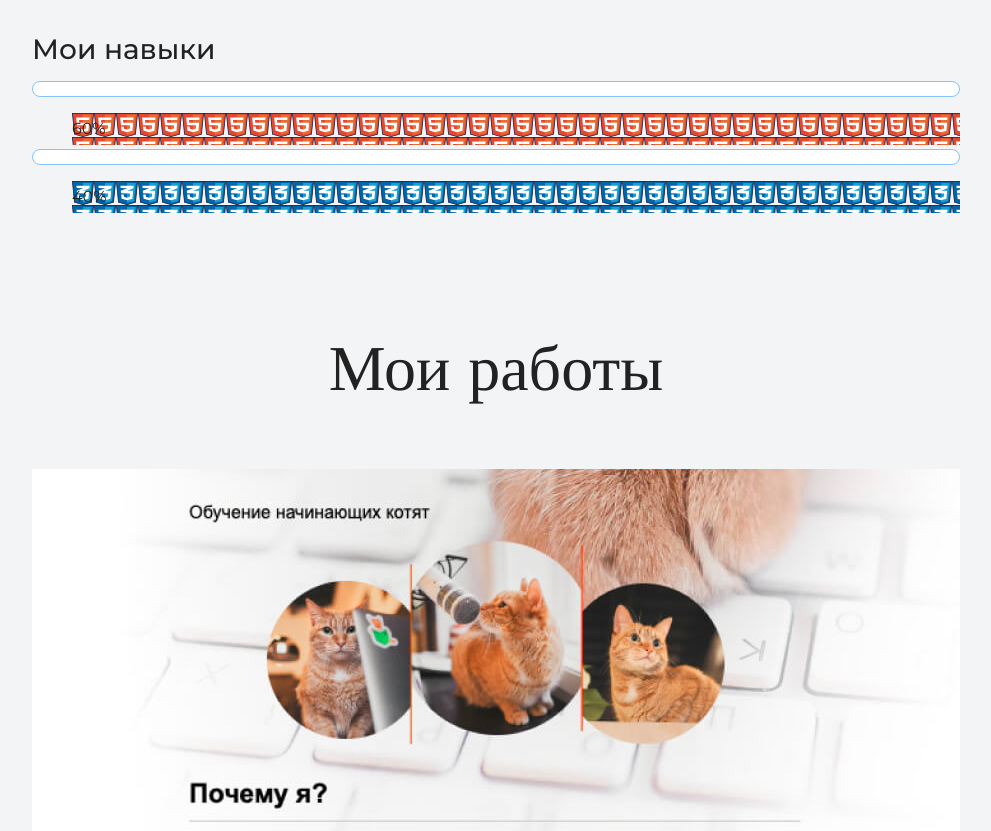
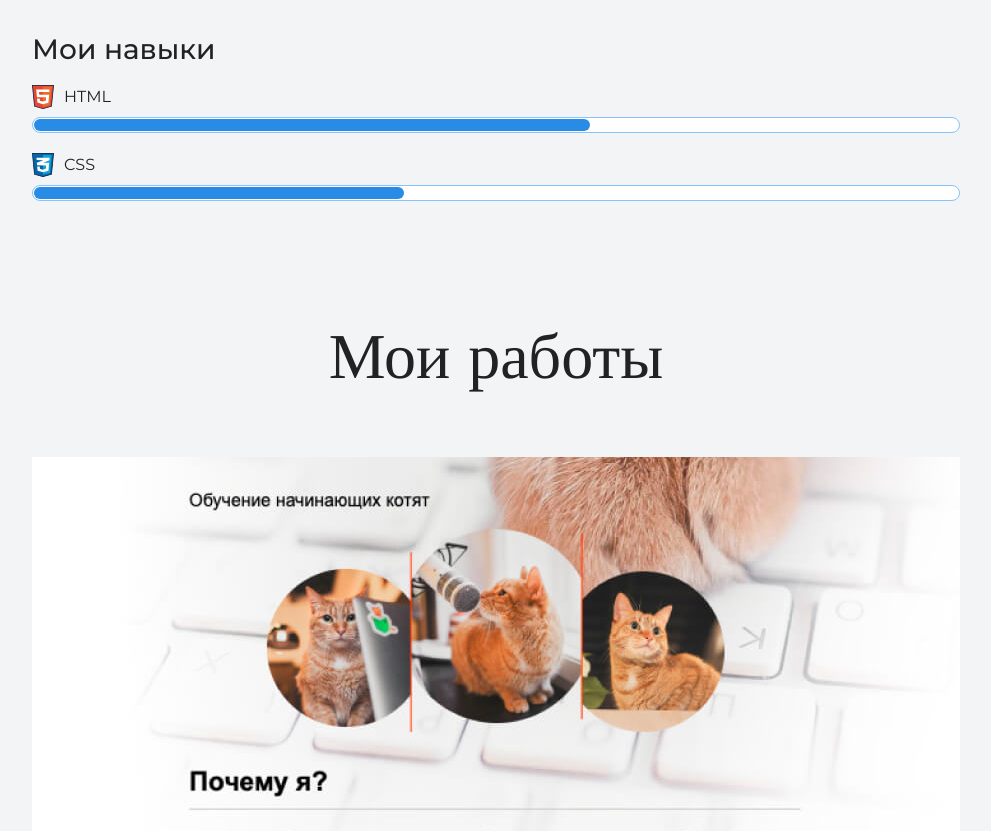
Before and after one commit to Bloodrabbid/HTMLAcademyPortfolio, a plain HTML site: page index.html in a window 1280 px wide. Shown: the part 1954-2785 px from the top of the page, without its empty margins (144-1135 px from the left). Drawn offline with nearby package versions, Linux system fonts and the light colour scheme.

Commit message:
Update index.html

```diff
--- a/index.html
+++ b/index.html
@@ -40,10 +40,10 @@
         <div class="skills">
           <h3>Мои навыки</h3>
           <dl class="skills-list">
-            <dt class="level">HTML</dt>
-            <dd class="skill-html"><div style="width: 60%;">60%</div></dd>
-            <dt class="level">CSS</dt>
-            <dd class="skill-css"><div style="width: 40%;">40%</div></dd>
+            <dt class="skill-html">HTML</dt>
+            <dd class="level"><div style="width: 60%;">60%</div></dd>
+            <dt class="skill-css">CSS</dt>
+            <dd class="level"><div style="width: 40%;">40%</div></dd>
           </dl>
         </div>
 
```
